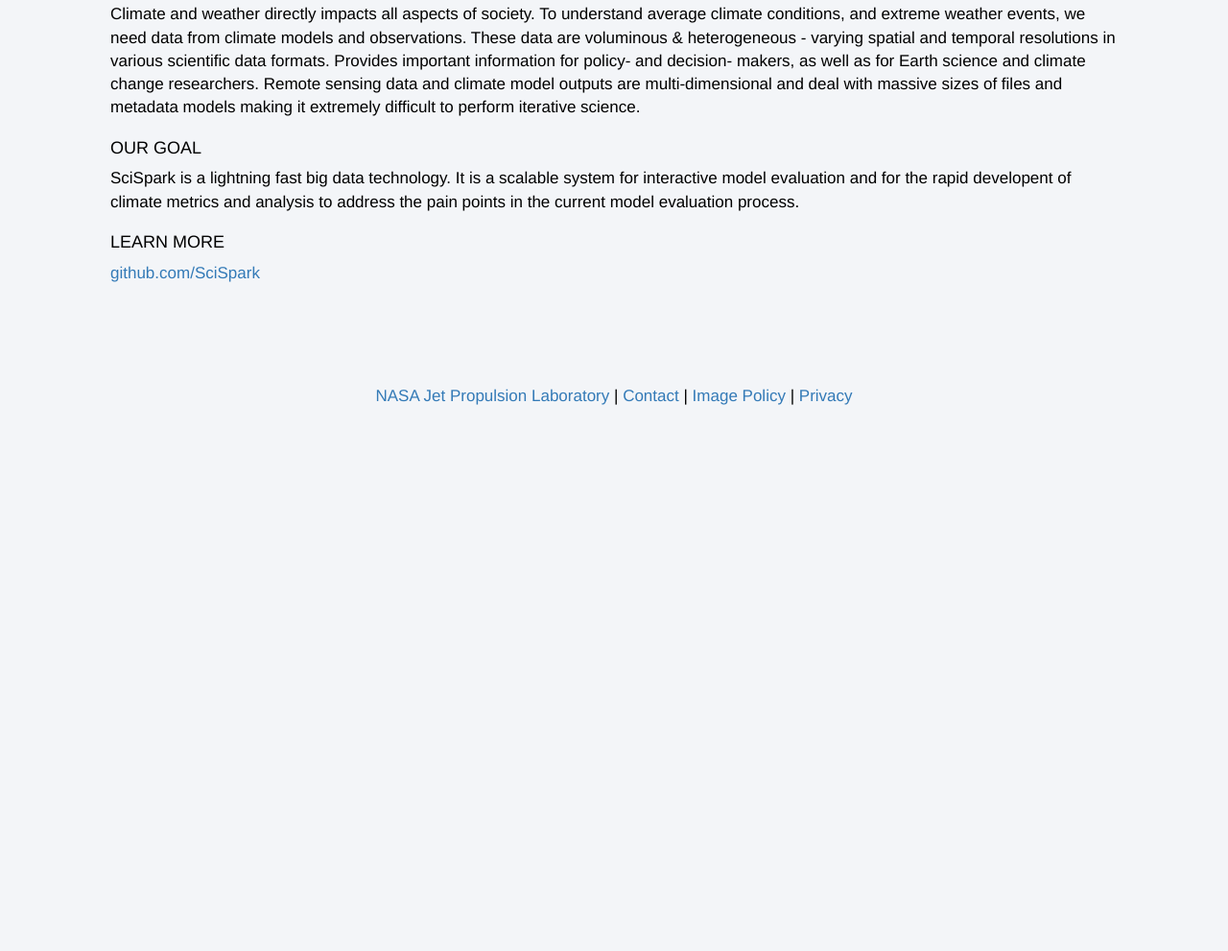
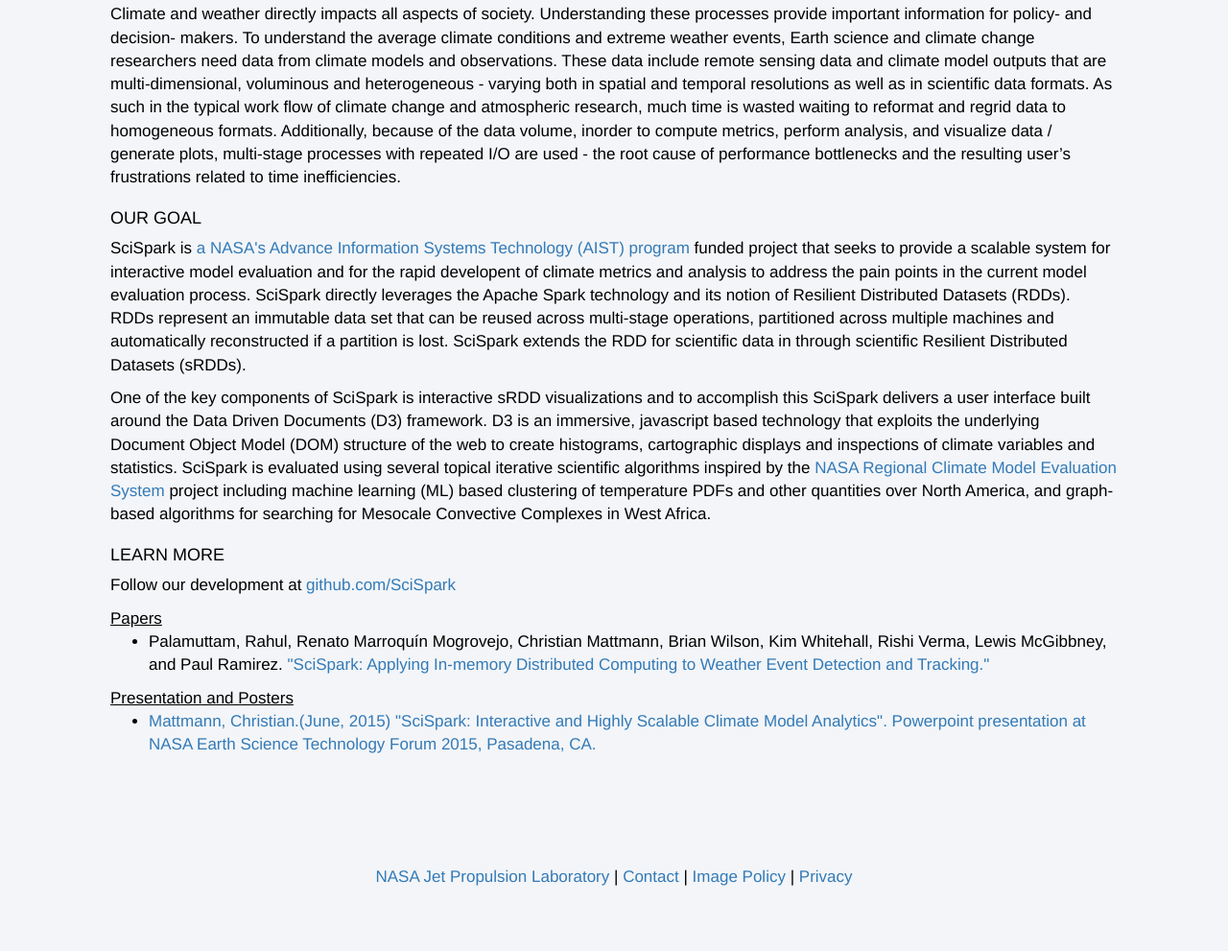
Before and after one commit to lawongsta/scispark, a website: page about.html in a window 1280 px wide. Shown: the part 264-1255 px from the top of the page at 96% size. Before the commit the page ends 800 px from the top, so only its background shows below. Drawn offline with Linux system fonts and the light colour scheme.

Commit message:
- updated about.html - added text to Background section to explain the problem - added text to Our Goal section to explain the solution - added text and subsections to learn More section

```diff
--- a/about.html
+++ b/about.html
@@ -38,19 +38,25 @@
         <h3>About</h3>
 
         <h2>Background</h2>
-        <p>Climate and weather directly impacts all aspects of society. To understand average climate conditions,  and extreme weather events, we need data from climate models and observations. These data are voluminous & heterogeneous -  varying spatial and temporal resolutions in   various scientific data formats. Provides important information for policy- and decision- makers, as well as for Earth science and climate change researchers.
-
-        Remote sensing data and climate model outputs are multi-dimensional and deal with massive sizes of files and metadata models making it extremely difficult to perform iterative science.  </p>
+        <p>Climate and weather directly impacts all aspects of society. Understanding these processes provide important information for policy- and decision- makers. To understand the average climate conditions and extreme weather events, Earth science and climate change researchers need data from climate models and observations. These data include remote sensing data and climate model outputs that are multi-dimensional, voluminous and heterogeneous -  varying both in spatial and temporal resolutions as well as in scientific data formats. As such in the typical work flow of climate change and atmospheric research, much time is wasted waiting to reformat and regrid data to homogeneous formats. Additionally, because of the data volume, inorder to compute metrics, perform analysis, and visualize data / generate plots, multi-stage processes with repeated I/O are used - the root cause of performance bottlenecks and the resulting user’s frustrations related to time inefficiencies.</p>
 
         <h2>Our Goal</h2>
-        <p>SciSpark is a lightning fast big data technology. It is a scalable system for interactive model evaluation and for the rapid developent of climate metrics and analysis to address the pain points in the current model evaluation process.  </p>
+        <p>SciSpark is <a href="http://esto.nasa.gov/files/solicitations/AIST_14/ROSES2014_AIST_A41_awards.html#mattmann">a NASA's Advance Information Systems Technology (AIST) program</a> funded project that seeks to provide a scalable system for interactive model evaluation and for the rapid developent of climate metrics and analysis to address the pain points in the current model evaluation process. SciSpark directly leverages the Apache Spark technology and its notion of Resilient Distributed Datasets (RDDs). RDDs represent an immutable data set that can be reused across multi-stage operations, partitioned across multiple machines and automatically reconstructed if a partition is lost. SciSpark extends the RDD for scientific data in through scientific Resilient Distributed Datasets (sRDDs).</p>
+        <p>One of the key components of SciSpark is interactive sRDD visualizations and to accomplish this SciSpark delivers a user interface built around the Data Driven Documents (D3) framework. D3 is an immersive, javascript based technology that exploits the underlying Document Object Model (DOM) structure of the web to create histograms, cartographic displays and inspections of climate variables and statistics. SciSpark is evaluated using several topical iterative scientific algorithms inspired by the <a href="https://rcmes.jpl.nasa.gov/"> NASA Regional Climate Model Evaluation System</a> project including machine learning (ML) based clustering of temperature PDFs and other quantities over North America, and graph-based algorithms for searching for Mesocale Convective Complexes in West Africa. </p>
 
           <h2>Learn More</h2>
-          <a href="https://github.com/SciSpark"> github.com/SciSpark </a>
-
+          <p> Follow our development at <a href="https://github.com/SciSpark"> github.com/SciSpark </a></p>
+          <u>Papers</u>
+          <ul>
+            <li>Palamuttam, Rahul, Renato Marroquín Mogrovejo, Christian Mattmann, Brian Wilson, Kim Whitehall, Rishi Verma, Lewis McGibbney, and Paul Ramirez.<a href="http://geo-bigdata.github.io/2015/papers/S08216.pdf">  "SciSpark: Applying In-memory Distributed Computing to Weather Event Detection and Tracking."</a>
+            </li>
+          </ul>
+          <u>Presentation and Posters</u>
+          <ul>
+            <li><a href="http://esto.nasa.gov/forum/estf2015/presentations/Mattmann_S1P8_ESTF2015.pdf"> Mattmann, Christian.(June, 2015) "SciSpark: Interactive and Highly Scalable Climate Model Analytics". Powerpoint presentation at NASA Earth Science Technology Forum 2015, Pasadena, CA.</a>
+            </li>
+          </ul>
         </div>
-
-
 
             <footer>
               <a href="http://www.jpl.nasa.gov/">NASA Jet Propulsion Laboratory</a> |
```
